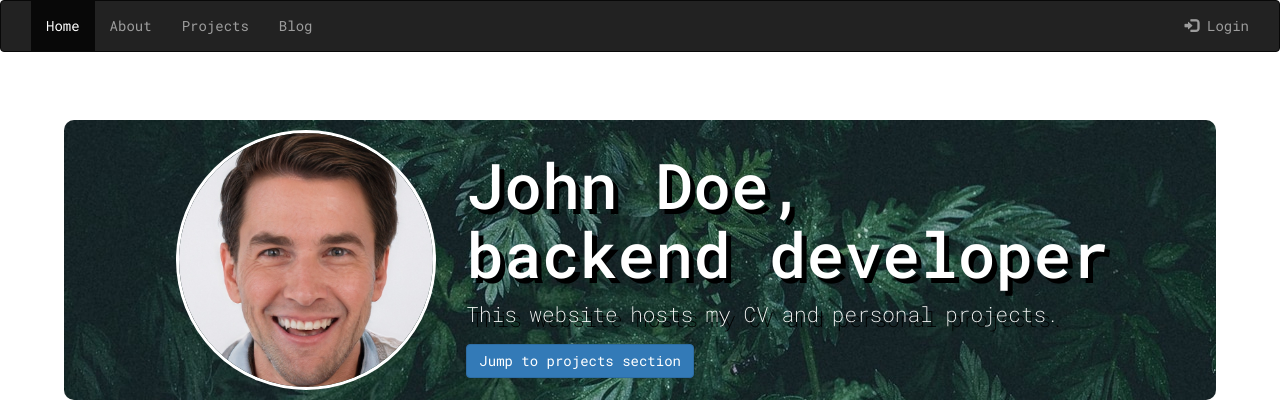
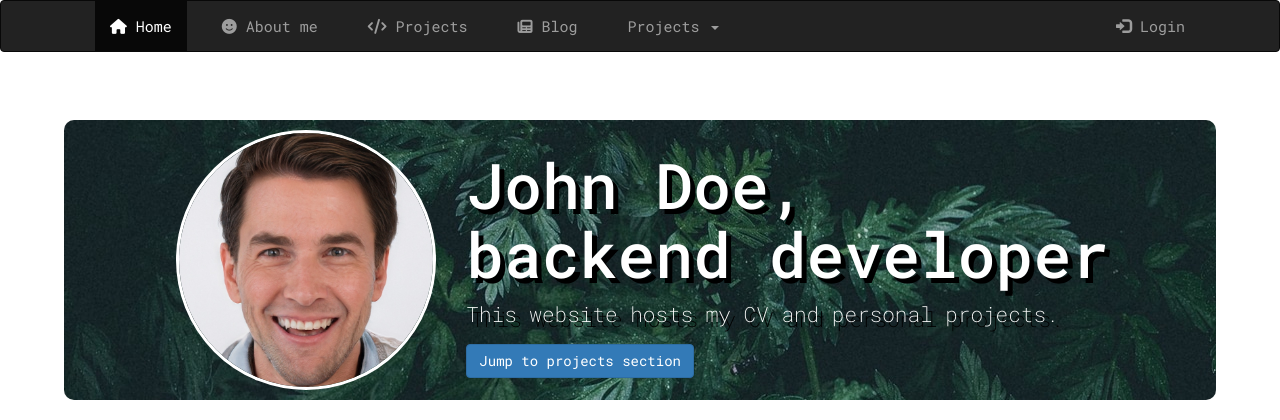
Before and after one commit to ZsakaiBalint/portfolio-website, a PHP site: page / in a window 1280 px wide. Shown: the top 420 px of the page. Run offline with PHP 8.4, Linux system fonts and the light colour scheme; some libraries are stand-ins or nearby versions.

Commit message:
quicksave, started working on navbar

```diff
--- a/index.html
+++ b/index.html
@@ -36,7 +36,7 @@
 
 <!-- Navbar -->
 <nav class="navbar navbar-inverse roboto-mono-custom">
-    <div class="container-fluid">
+    <div class="container">
         <div class="navbar-header">
         <button type="button" class="navbar-toggle" data-toggle="collapse" data-target="#myNavbar">
             <span class="icon-bar"></span>
@@ -46,12 +46,28 @@
         <!-- <a class="navbar-brand" href="#">My Portfolio</a> -->
         </div>
         <div class="collapse navbar-collapse" id="myNavbar">
-        <ul class="nav navbar-nav">
-            <li class="active"><a href="#">Home</a></li>
-            <li><a href="#">About</a></li>
-            <li><a href="#">Projects</a></li>
-            <li><a href="#">Blog</a></li>
+        <ul class="nav navbar-nav nav-left">
+
+            <li class="active"><a href="#"><i class="fa-solid fa-house"></i> Home</a></li>
+            <li><a href="#"><i class="fa-solid fa-face-smile"></i> About me</a></li>
+            <li><a href="#"><i class="fa-solid fa-code"></i> Projects</a></li>
+            <li><a href="#"><i class="fa-solid fa-newspaper"></i> Blog</a></li>
+
+            <li class="dropdown">
+              <a href="#" class="dropdown-toggle" data-toggle="dropdown" role="button" aria-haspopup="true" aria-expanded="false">
+                  Projects <span class="caret"></span>
+              </a>
+              <ul class="dropdown-menu">
+                  <li><a href="#">*ADMIN* New Project</a></li>
+                  <li role="separator" class="divider"></li>
+                  <li><a href="#">List projects</a></li>
+              </ul>
+            </li>
+
         </ul>
+
+
+
         <ul class="nav navbar-nav navbar-right">
             <li><a href="#"><span class="glyphicon glyphicon-log-in"></span> Login</a></li>
         </ul>
@@ -354,7 +370,7 @@
   </div>
 </div>
 
-<div class="form container text-center">
+<div class="form container text-center roboto-mono-custom">
   <form>
 
     <div class="form-group row">
@@ -397,7 +413,7 @@
 
 
 <!-- Footer -->
-<footer class="footer text-center margin-top">
+<footer class="footer text-center margin-top roboto-mono-custom">
     <div class="container">
         <div class="row">
           <div class="col-sm-4">
--- a/styles.css
+++ b/styles.css
@@ -232,3 +232,12 @@
   height: auto;
   min-height: 100px;
 }
+
+/* navbar */
+.navbar li {
+  font-size: 15px;
+}
+
+.nav-left li {
+  margin-right: 20px;
+}
```
